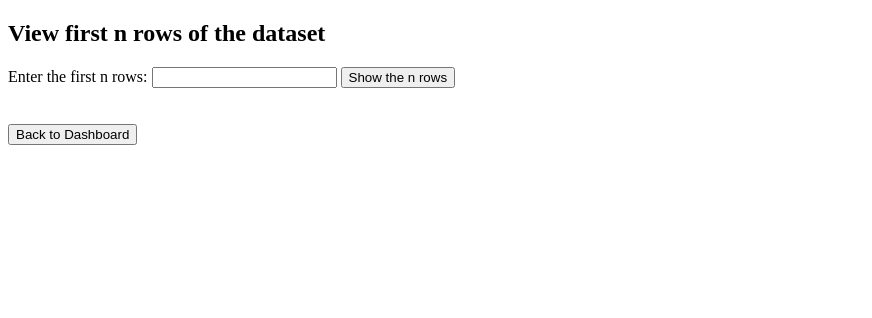
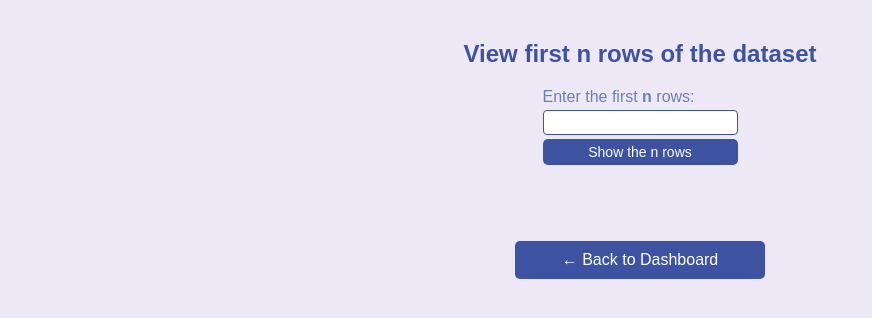
Before and after one commit to irinasavilencu/programming-toolbox, a Flask app: page /head in a window 1280 px wide. Shown: the top 318 px of the page, without its empty margins (0-872 px from the left). Run offline with Flask 3, Linux system fonts and the light colour scheme; the visitor is signed in with stand-in values (Sample User, id 1); parts of the project's set-up code (start-up, migrations or seed data) failed here and were passed over; some libraries are stand-ins or nearby versions.

Commit message:
add styling

```diff
--- /dev/null
+++ b/Assignment 4/static/styles/templates.css
@@ -0,0 +1,112 @@
+body {
+    background-color: #EDE8F5;
+    font-family: Arial, sans-serif;
+    color: #3D52A0;
+
+    display: flex;
+    flex-direction: column;
+    align-items: center;
+    gap: 20px;
+    color: #3d52a0b6;
+    margin-top: 40px;
+}
+
+.title{
+    font-size: 24px;
+    font-weight: medium;
+    color: #3D52A0;
+    margin: 0;
+}
+
+.text-bold{
+    font-weight: 900;
+    color: #3D52A0;
+}
+
+.button {
+    background-color: #3D52A0;
+    color: white;
+    border: none;
+    padding: 10px 20px;
+    border-radius: 5px;
+    cursor: pointer;
+    font-size: 16px;
+    transition: background-color 0.3s ease;
+
+    width: 250px;
+
+    &:hover {
+        background-color: #2c3e50;
+    }
+}
+
+.button.small{
+    padding: 5px 10px;
+    font-size: 14px;
+    width: 100%;
+}
+
+input {
+    padding: 4px 8px;
+    border: 1px solid #3D52A0;
+    border-radius: 4px;
+
+    &:focus, input:active{
+        border-color: #f5803c;
+        outline: none;
+    }
+}
+
+
+.form-group {
+    display: flex;
+    flex-direction: column;
+    gap: 4px;
+
+}
+
+.form-input{
+    display: flex;
+    flex-direction: column;
+    gap: 4px;
+}
+
+/* table styling */
+.styled-table {
+  width: 100%;
+  max-width: 500px;
+  border-collapse: collapse;
+  font-family: 'Segoe UI', Tahoma, Geneva, Verdana, sans-serif;
+  font-size: 14px;
+  box-shadow: 0 2px 10px rgba(0, 0, 0, 0.1);
+  border-radius: 6px;
+  overflow: hidden;
+}
+
+.styled-table thead th {
+  padding: 12px 16px;
+  text-align: left;
+}
+
+.styled-table tbody tr {
+  background-color: #ffffff;
+  border-bottom: 1px solid #f2f2f2;
+}
+
+.styled-table tbody tr:nth-child(even) {
+  background-color: #f9f9f9;
+}
+
+.styled-table tbody td {
+  padding: 12px 16px;
+  color: #333;
+}
+
+.styled-table tbody tr:hover {
+  background-color: #f1f1f1;
+}
+
+.styled-table tbody tr th {
+  text-align: left;
+  padding: 16px 0 16px 16px;
+}
--- a/Assignment 4/templates/head.html
+++ b/Assignment 4/templates/head.html
@@ -1,19 +1,24 @@
 <!DOCTYPE html>
 <html lang="en">
+
 <head>
     <meta charset="UTF-8">
     <title>View first n rows</title>
+    <link rel="stylesheet" type="text/css" href="{{ url_for('static', filename='styles/templates.css') }}">
 </head>
+
 <body>
-    <h2>View first n rows of the dataset</h2>
-    <form method="post">
-        <label>Enter the first n rows:</label>
-        <input type="number" name="n"/>
-        <button type="submit"> Show the n rows</button>
+    <h2 class="title">View first n rows of the dataset</h2>
+    <form method="post" class="form-group">
+        <div class="form-input">
+            <label>Enter the first <strong>n</strong> rows:</label>
+            <input type="number" name="n" min="0" />
+        </div>
+        <button type="submit" class="button small"> Show the n rows</button>
     </form>
     <br>
     {% if rows is not none %}
-    <table border="1">
+    <table class="styled-table">
         <tr>
             {% for c in rows.columns %}
             <th>{{ c }}</th>
@@ -31,12 +36,14 @@
 
     <br>
     <form action="{{ url_for('home') }}">
-        <button type="submit">Back to Dashboard</button>
+        <button type="submit" class="button">← Back to Dashboard</button>
     </form>
 </body>
+
 </html>
 <br>
 
 </form>
 </body>
+
 </html>
```
Also changed, not shown: Assignment 4/static/styles/dashboard.css (added, +89 -0 lines), Assignment 4/static/styles/login.css (added, +69 -0 lines), Assignment 4/templates/columns.html (+7 -3 lines), Assignment 4/templates/dashboard.html (+22 -13 lines), Assignment 4/templates/describe.html (+12 -7 lines), Assignment 4/templates/login.html (+21 -6 lines), Assignment 4/templates/prediction.html (+11 -6 lines), Assignment 4/templates/shape.html (+13 -6 lines), Assignment 4/templates/tail.html (+14 -6 lines). Lines whose indentation alone changed are shown as unchanged.
